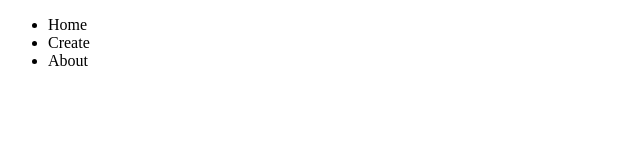
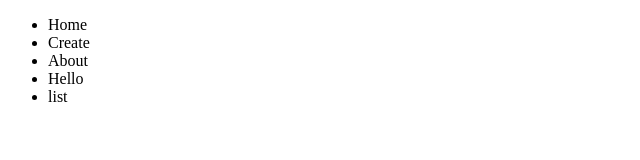
Before and after one commit to Mugesh346/css, a plain HTML site: page File/game.htm in a window 1280 px wide. Shown: the full height of the page, 0-640 px from the left. Drawn offline with Linux system fonts and the light colour scheme.

Commit message:
file fix

```diff
--- a/File/game.htm
+++ b/File/game.htm
@@ -10,6 +10,8 @@
         <li>Home</li>
         <li>Create</li>
         <li>About</li>
+        <li>Hello</li>
+        <li>list</li>
     </ul>
 </body>
 </html>
```
